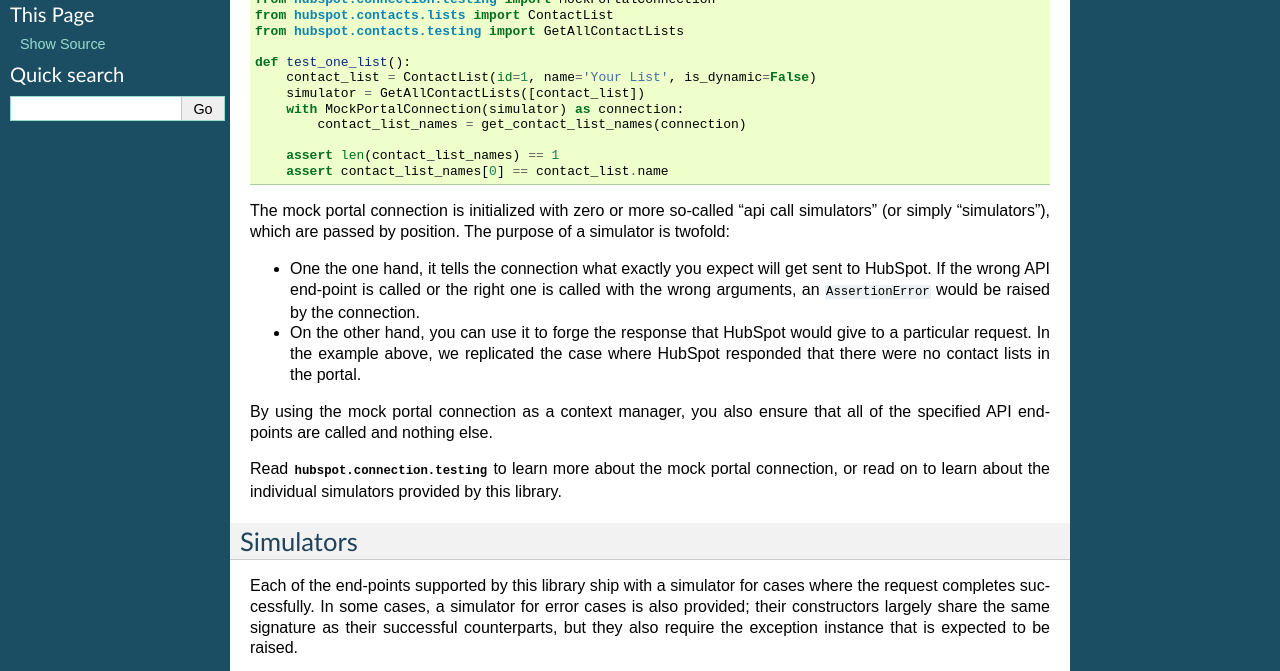
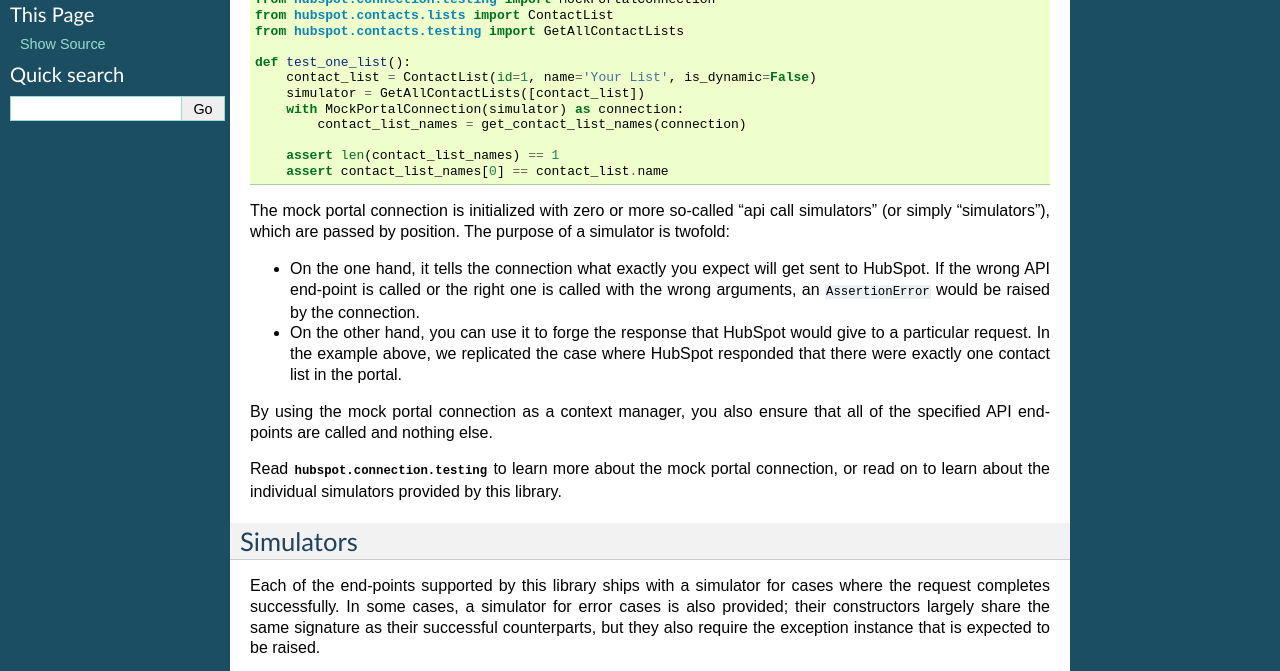
Before and after one commit to 2degrees/hubspot-contacts, a Sphinx documentation site: the page built from docs/source/testing.rst, in a window 1280 px wide and 900 px high, scrolled down 348 px, cut to the strip 0-671 px from the top of the window. Built offline with Sphinx 7.4.7, drawn with Linux system fonts in a browser that asks for light colours.

Commit message:
Fixed minor typos in documentation

```diff
--- a/docs/source/testing.rst
+++ b/docs/source/testing.rst
@@ -32,13 +32,14 @@
 call simulators" (or simply "simulators"), which are passed by position. The
 purpose of a simulator is twofold:
 
-- One the one hand, it tells the connection what exactly you expect will get
+- On the one hand, it tells the connection what exactly you expect will get
   sent to HubSpot. If the wrong API end-point is called or the right one is
   called with the wrong arguments, an ``AssertionError`` would be raised by the
   connection.
 - On the other hand, you can use it to forge the response that HubSpot would
   give to a particular request. In the example above, we replicated the case
-  where HubSpot responded that there were no contact lists in the portal.
+  where HubSpot responded that there were exactly one contact list in the
+  portal.
 
 By using the mock portal connection as a context manager, you also ensure that
 all of the specified API end-points are called and nothing else.
@@ -51,7 +52,7 @@
 Simulators
 ----------
 
-Each of the end-points supported by this library ship with a simulator for
+Each of the end-points supported by this library ships with a simulator for
 cases where the request completes successfully. In some cases, a simulator for
 error cases is also provided; their constructors largely share the same
 signature as their successful counterparts, but they also require the exception
```
Also changed, not shown: 1 other file.
